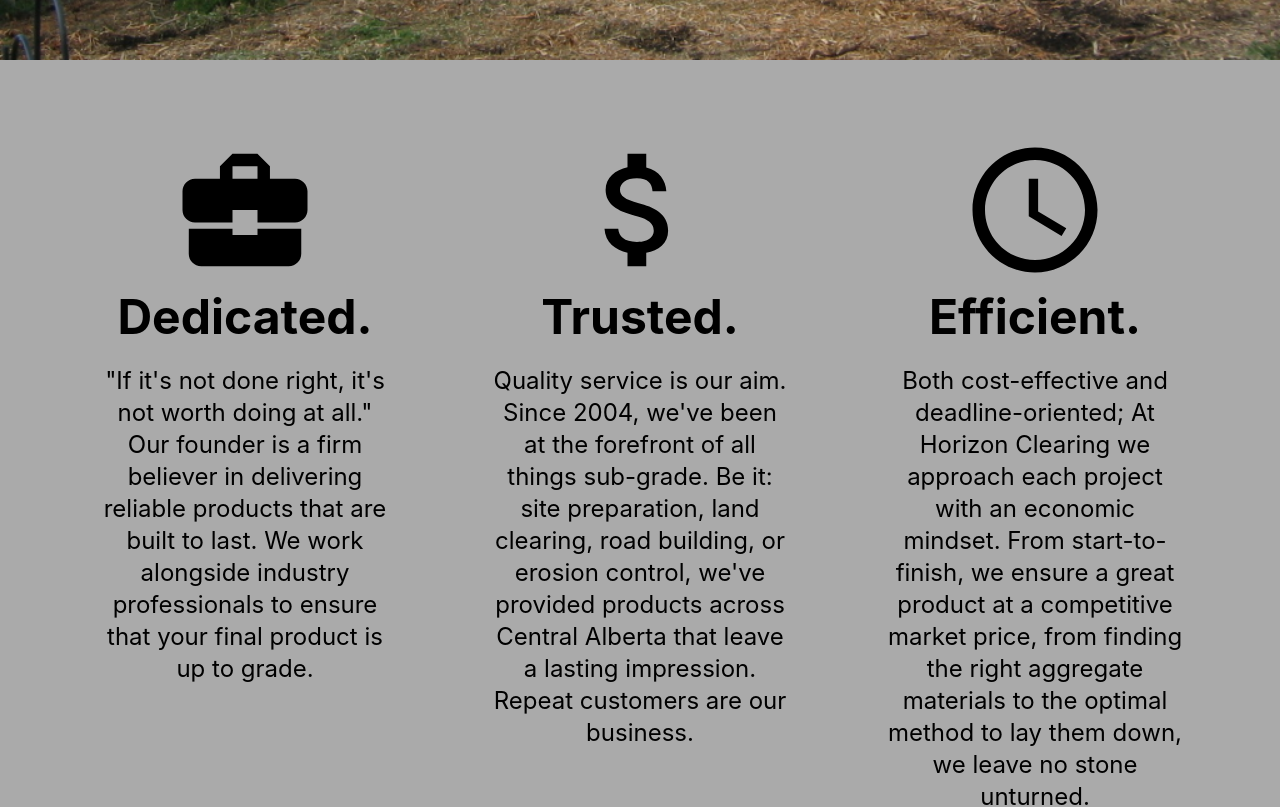
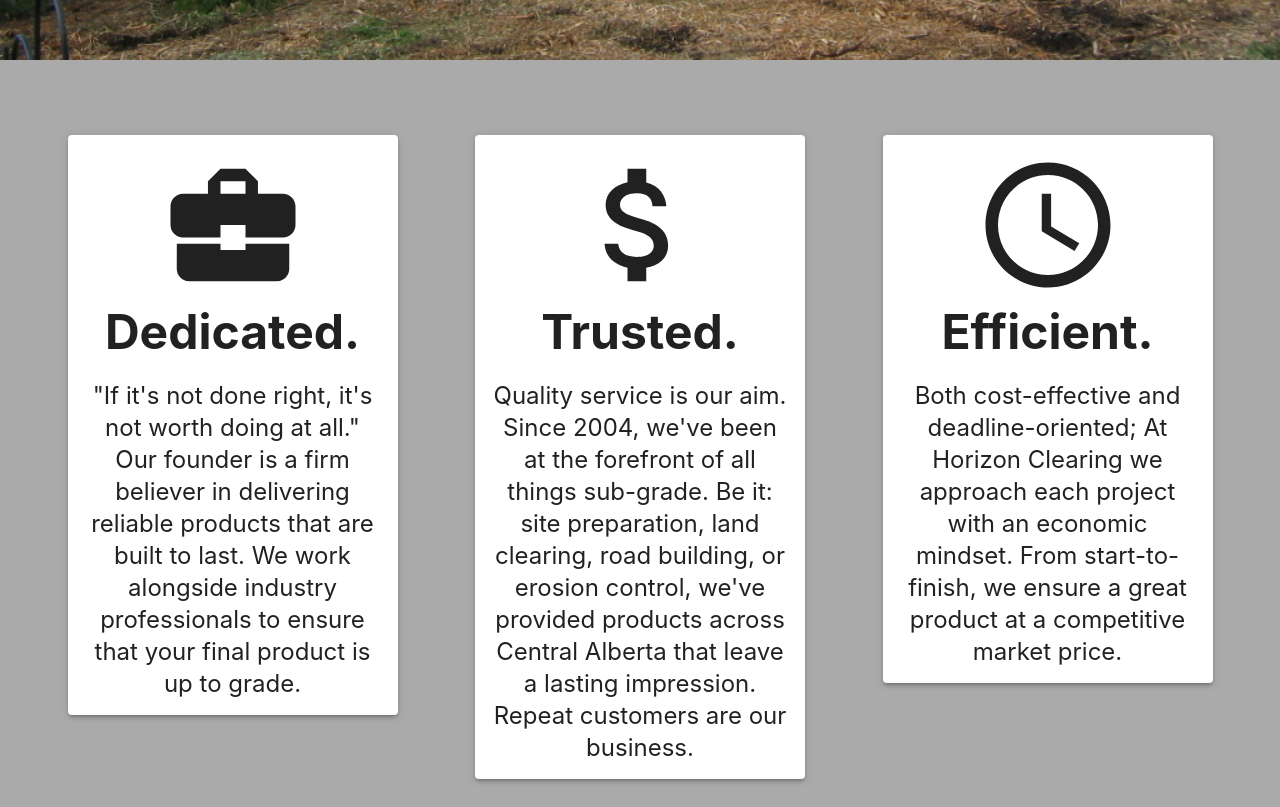
Before and after one commit to MaZDrew/horizon-clearing-website, a React (Create React App) app: page / in a window 1280 px wide. Shown: the part 740-1547 px from the top of the page. Built offline with nearby package versions, Linux system fonts and the light colour scheme.

Commit message:
+ wrapped desciptions in MUI Paper

```diff
--- a/src/views/CompanyDetails.js
+++ b/src/views/CompanyDetails.js
@@ -1,11 +1,11 @@
 import React from 'react';
 import { makeStyles } from '@material-ui/core/styles';
-import { Grid } from '@material-ui/core';
+import { Grid, Paper } from '@material-ui/core';
 import Typography from '@material-ui/core/Typography';
 import BusinessCenterIcon from '@material-ui/icons/BusinessCenter';
 import ScheduleIcon from '@material-ui/icons/Schedule';
 import AttachMoney from '@material-ui/icons/AttachMoney';
-
+//, from finding the right aggregate materials to the optimal method to lay them down, we leave no stone unturned.
 const useStyles = makeStyles((theme) => ({
 
   root: {
@@ -13,9 +13,14 @@ const useStyles = makeStyles((theme) => ({
     marginBottom: 75
   },
 
+  paper: {
+    marginTop: 75,
+    padding:15,
+    margin: 10
+  },
+
   icon: {
     fontSize: 150,
-    marginTop: 75,
     paddingLeft: 75
   },
 
@@ -40,6 +45,7 @@ export default function CompanyDetails(props) {
             alignItems="flex-start"
         >
             <Grid item>
+              <Paper elevation={3} className={classes.paper}>
                 <BusinessCenterIcon className={classes.icon}/>
                 <Typography variant={'h3'} style={{textAlign: 'center'}}>
                     <b>Dedicated.</b>
@@ -49,8 +55,11 @@ export default function CompanyDetails(props) {
                     Our founder is a firm believer in delivering reliable products that are built to last.
                     We work alongside industry professionals to ensure that your final product is up to grade.
                 </Typography>
+              </Paper>
             </Grid>
+
             <Grid item>
+            <Paper elevation={3} className={classes.paper}>
             <AttachMoney className={classes.icon}/>
             <Typography variant={'h3'} style={{textAlign: 'center'}}>
                 <b>Trusted.</b>
@@ -61,8 +70,10 @@ export default function CompanyDetails(props) {
                 Be it: site preparation, land clearing, road building, or erosion control, we've provided products across Central Alberta that leave a lasting impression.
                 Repeat customers are our business.
             </Typography>
+            </Paper>
             </Grid>
             <Grid item>
+            <Paper elevation={3} className={classes.paper}>
             <ScheduleIcon className={classes.icon}/>
             <Typography variant={'h3'} style={{textAlign: 'center'}}>
                 <b>Efficient.</b>
@@ -70,8 +81,9 @@ export default function CompanyDetails(props) {
             <Typography variant={'h5'} className={classes.infoText}>
                 Both cost-effective and deadline-oriented;
                 At Horizon Clearing we approach each project with an economic mindset.
-                From start-to-finish, we ensure a great product at a competitive market price, from finding the right aggregate materials to the optimal method to lay them down, we leave no stone unturned.
+                From start-to-finish, we ensure a great product at a competitive market price.
             </Typography>
+            </Paper>
             </Grid>
         </Grid>
     </div>
```
Lines whose indentation alone changed are shown as unchanged.
